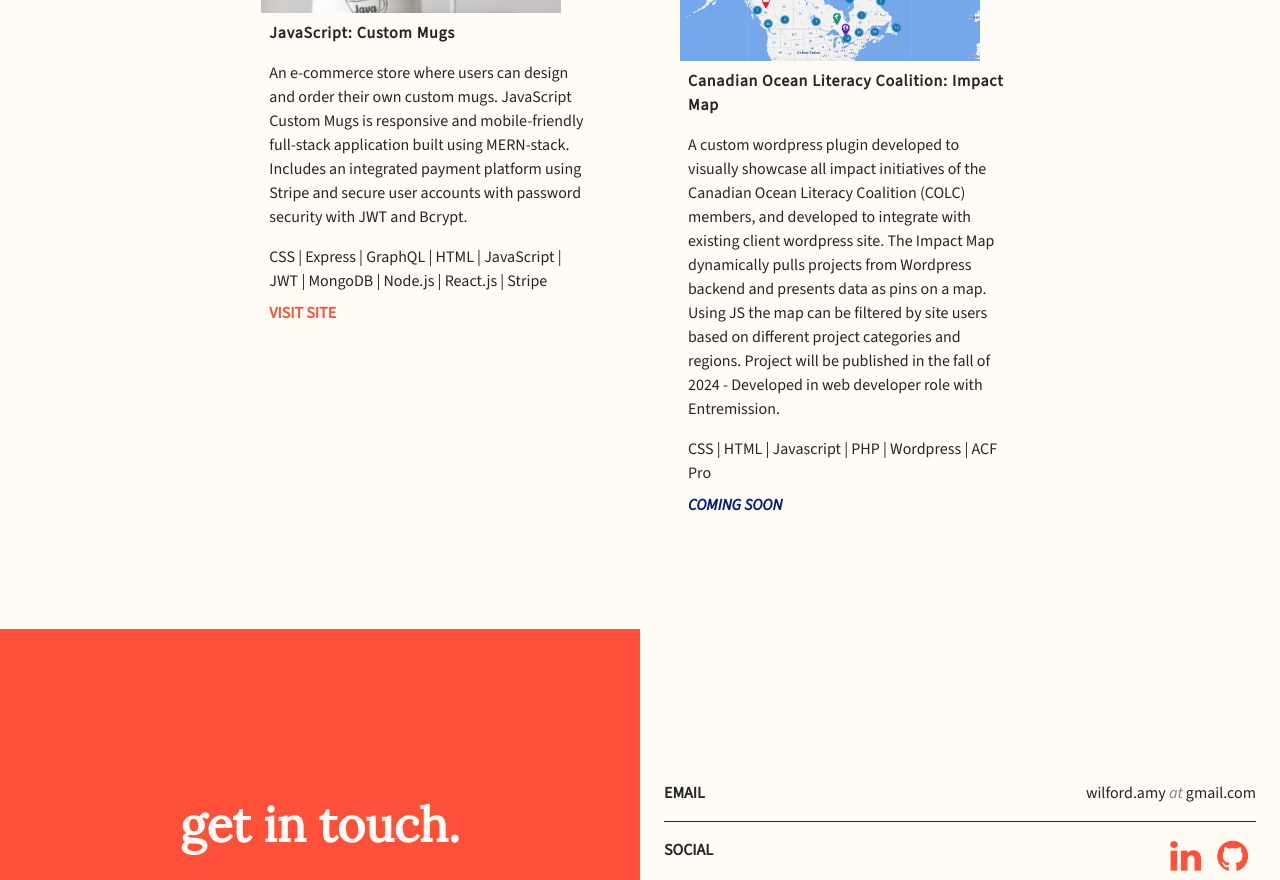
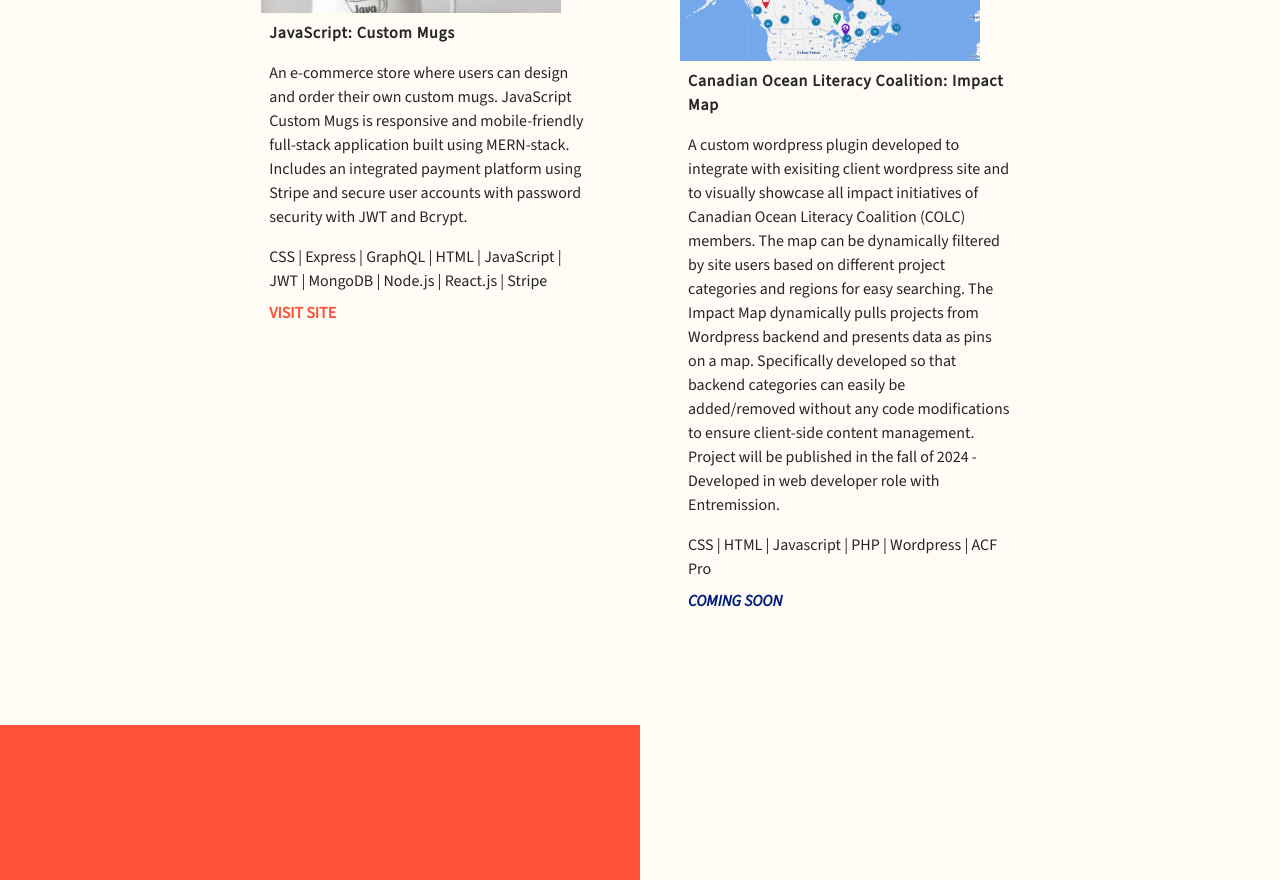
Before and after one commit to AmyWilford/aw-portflio, a React (Create React App) app: page / in a window 1280 px wide. Shown: the part 3320-4200 px from the top of the page. Built offline with nearby package versions, Linux system fonts and the light colour scheme; a web font is replaced by a local one.

Commit message:
updated copy for Impact Map Project;

```diff
--- a/src/components/ProjectList.js
+++ b/src/components/ProjectList.js
@@ -83,7 +83,7 @@ const ProjectList = [
     src: "./assets/img-impactmap.png",
     altTag: "Canadian Ocean Literacy Coalition: Impact Map",
     title: "Canadian Ocean Literacy Coalition: Impact Map",
-    details: "A custom wordpress plugin developed to visually showcase all impact initiatives of the Canadian Ocean Literacy Coalition (COLC) members, and developed to integrate with existing client wordpress site. The Impact Map dynamically pulls projects from Wordpress backend and presents data as pins on a map. Using JS the map can be filtered by site users based on different project categories and regions. Project will be published in the fall of 2024 - Developed in web developer role with Entremission.",
+    details: "A custom wordpress plugin developed to integrate with exisiting client wordpress site and to visually showcase all impact initiatives of Canadian Ocean Literacy Coalition (COLC) members. The map can be dynamically filtered by site users based on different project categories and regions for easy searching. The Impact Map dynamically pulls projects from Wordpress backend and presents data as pins on a map. Specifically developed so that backend categories can easily be added/removed without any code modifications to ensure client-side content management. Project will be published in the fall of 2024 - Developed in web developer role with Entremission.",
     specs: "CSS | HTML | Javascript | PHP | Wordpress | ACF Pro",
     url: "",
   },
```
